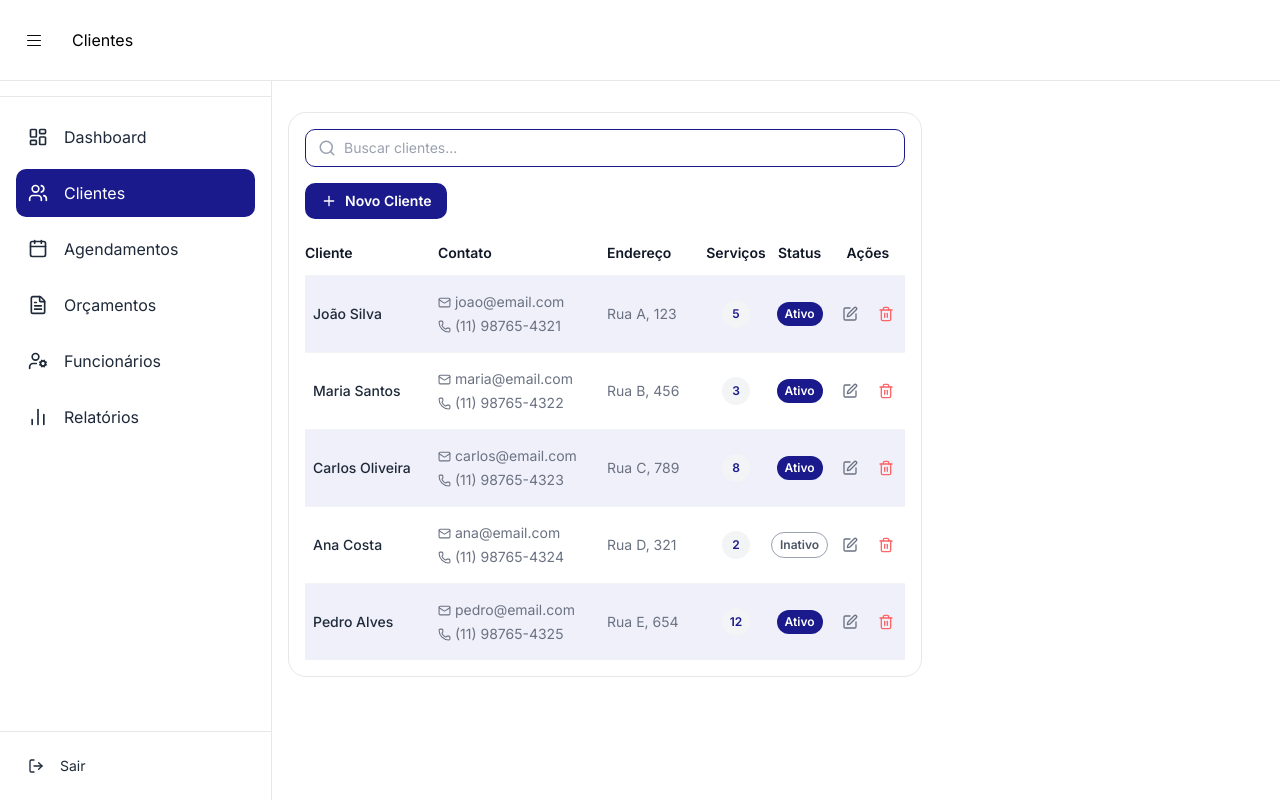
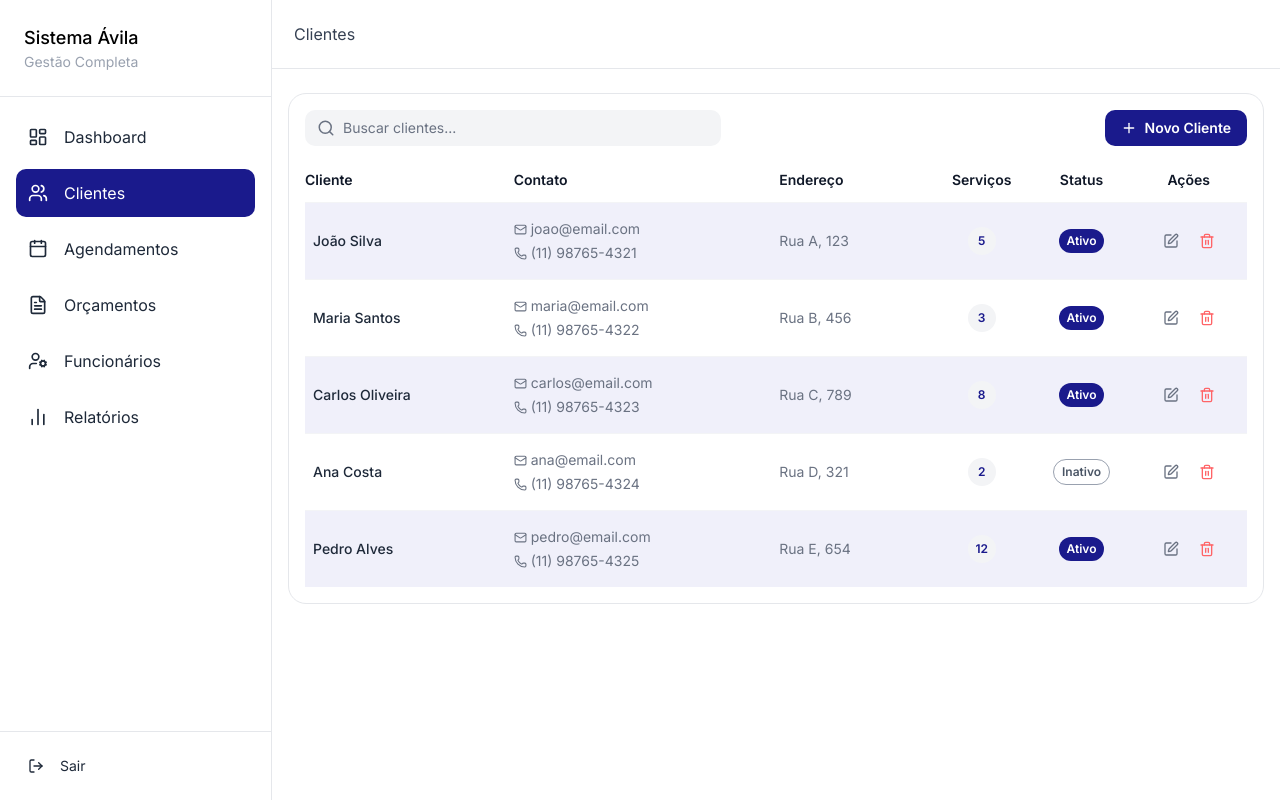
Before and after one commit to danielqueirozc/system-rh, a Next.js app in the folder web/: page /clients in a window 1280 px wide. Built offline with nearby package versions, Linux system fonts and the light colour scheme.

Commit message:
feat: add responsive desktop layout for clients page

```diff
--- a/web/app/(employee)/clients/page.tsx
+++ b/web/app/(employee)/clients/page.tsx
@@ -1,10 +1,9 @@
 'use client'
 
 import { HeaderMobile } from "@/app/components/header-mobile";
-import { NavbarMenuMobile } from "@/app/components/navbar-menu-mobile";
 import { cn } from "@/lib/utils";
 import { Mail, Phone, Plus, Search, SquarePen, Trash2 } from "lucide-react";
-import { useState } from "react";
+import { Fragment, useEffect, useState } from "react";
 
 const clients = [
   { id: 1, name: "João Silva",      email: "joao@email.com",    phone: "(11) 98765-4321", address: "Rua A, 123", services: 5,  status: "Ativo" },
@@ -16,16 +15,117 @@ const clients = [
 
 export default function Clients() {
   const [search, setSearch] = useState("")
+  const [windowWidth, setWindowWidth] = useState(window.innerWidth)
+
+
 
   const filtered = clients.filter(c =>
     // uma string mesmo vazia continua sendo uma string, entao passa na comparacao com o obj.name
     c.name.toLowerCase().includes(search.toLowerCase())
   )
 
+   useEffect(() => {
+      function handleResize() {
+        setWindowWidth(window.innerWidth)
+      }
+
+      window.addEventListener('resize', handleResize)
+
+      return () => window.removeEventListener('resize', handleResize)
+    }, [])
+
   return (
-    <div className="flex flex-col">
-      <HeaderMobile title="Clientes" />
+     <Fragment>
+      {windowWidth >= 1024 ? (
+        <div className="flex-1 flex flex-col gap-6">
+          <header className="p-5.5 text-gray-700 border-b border-gray-200">
+            Clientes
+          </header>
 
+          <main className="flex flex-col gap-6 px-4">
+            <div className="flex flex-col gap-4 bg-white rounded-2xl border border-gray-200 p-4">
+
+              <div className="flex justify-between">
+                <div className="w-104 flex items-center gap-2 bg-gray-100 rounded-lg px-3 py-2 focus-within:outline-none focus-within:ring-4 focus-within:ring-[#8080C7] transition-shadow">
+                  <Search size={18} className="text-gray-500" />
+                  <input
+                    type="text"
+                    placeholder="Buscar clientes..."
+                    value={search}
+                    onChange={e => setSearch(e.target.value)}
+                    className="flex-1 outline-none text-sm text-gray-700 placeholder:text-gray-500"
+                  />
+                </div>
+
+                <button className="flex items-center gap-2 bg-[#1a1a8c] text-white text-sm font-semibold px-4 py-2 rounded-lg w-fit cursor-pointer">
+                  <Plus size={16} />
+                  Novo Cliente
+                </button>
+              </div>
+
+              <div className="overflow-x-auto">
+                <table className="w-full text-sm mt-2 min-w-150">
+                  <thead>
+                    <tr className="text-left">
+                      <th className="pb-3 font-semibold text-gray-900">Cliente</th>
+                      <th className="pb-3 font-semibold text-gray-900">Contato</th>
+                      <th className="pb-3 font-semibold text-gray-900">Endereço</th>
+                      <th className="pb-3 font-semibold text-gray-900 text-center">Serviços</th>
+                      <th className="pb-3 font-semibold text-gray-900 text-center">Status</th>
+                      <th className="pb-3 font-semibold text-gray-900 text-center">Ações</th>
+                    </tr>
+                  </thead>
+                  <tbody>
+                    {filtered.map((client, i) => (
+                      <tr
+                        key={client.id}
+                        className={cn(
+                          "border-t border-gray-100 rounded-lg",
+                          i % 2 === 0 ? "bg-[#f0f0fa]" : "bg-white"
+                        )}
+                      >
+                        <td className="py-4 px-2 pr-4 font-medium text-gray-800">{client.name}</td>
+                        <td className="py-4 pr-4">
+                          <div className="flex flex-col gap-1 text-gray-500">
+                            <span className="flex items-center gap-1"><Mail size={13} />{client.email}</span>
+                            <span className="flex items-center gap-1"><Phone size={13} />{client.phone}</span>
+                          </div>
+                        </td>
+                        <td className="py-4 pr-4 text-gray-500">{client.address}</td>
+                        <td className="py-4 text-center">
+                          <span className="inline-flex items-center justify-center w-7 h-7 rounded-full bg-gray-100 text-[#1a1a8c] text-xs font-semibold">
+                            {client.services}
+                          </span>
+                        </td>
+                        <td className="py-4 text-center">
+                          <span className={cn(
+                            "inline-block px-2 py-1 rounded-full text-xs font-semibold",
+                            client.status === "Ativo"
+                              ? "bg-[#1a1a8c] text-white"
+                              : "border border-gray-400 text-gray-600"
+                          )}>
+                            {client.status}
+                          </span>
+                        </td>
+                        <td className="py-4 text-center">
+                          <div className="flex items-center justify-center gap-5 px-2">
+                            <button className="text-gray-500 hover:text-gray-800">
+                              <SquarePen size={16} />
+                            </button>
+                            <button className="text-red-400 hover:text-red-600">
+                              <Trash2 size={16} />
+                            </button>
+                          </div>
+                        </td>
+                      </tr>
+                    ))}
+                  </tbody>
+                </table>
+              </div>
+            </div>
+          </main>
+        </div>
+      ) : (
         <main className="flex flex-col gap-6 pt-28 px-4">
           <div className="flex flex-col gap-4 bg-white rounded-2xl border border-gray-200 p-4">
 
@@ -106,6 +206,7 @@ export default function Clients() {
             </div>
           </div>
         </main>
-    </div>
+      )}
+     </Fragment>
   )
 }
```
Lines whose indentation alone changed are shown as unchanged.
